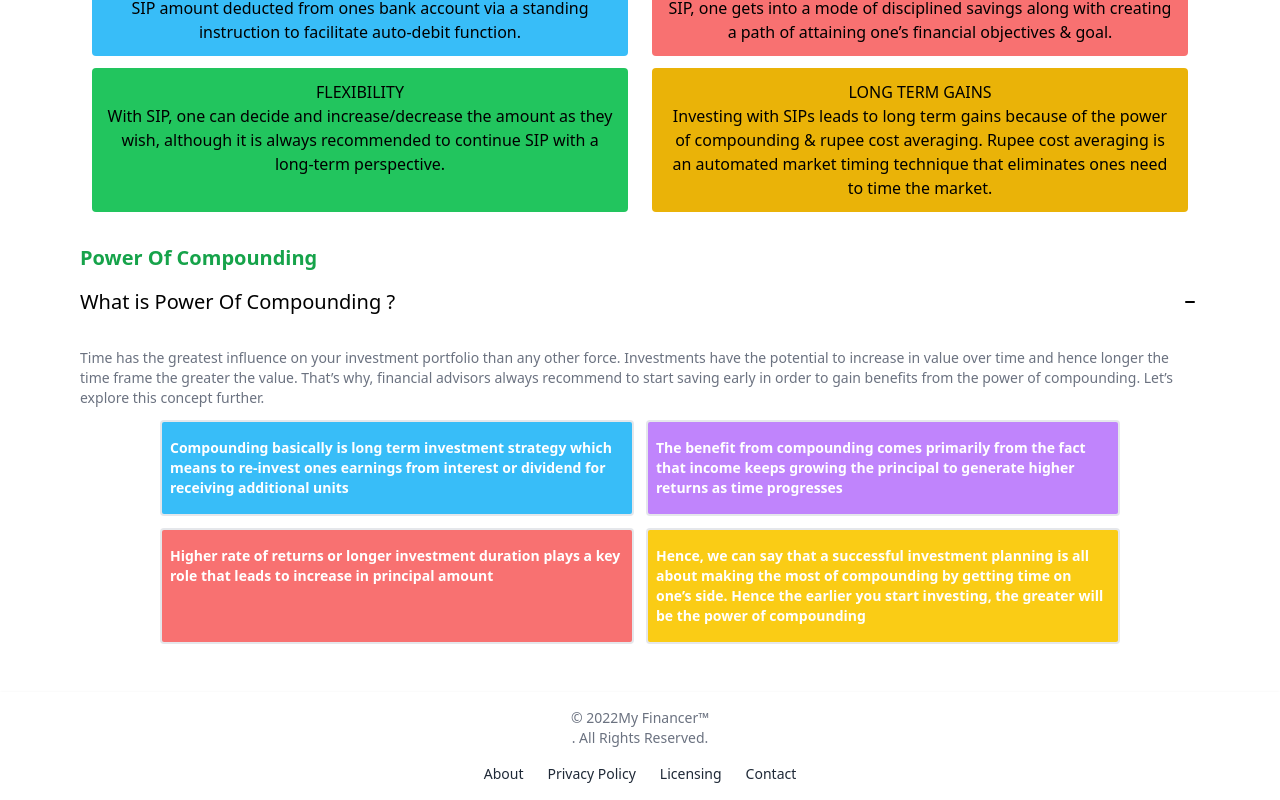
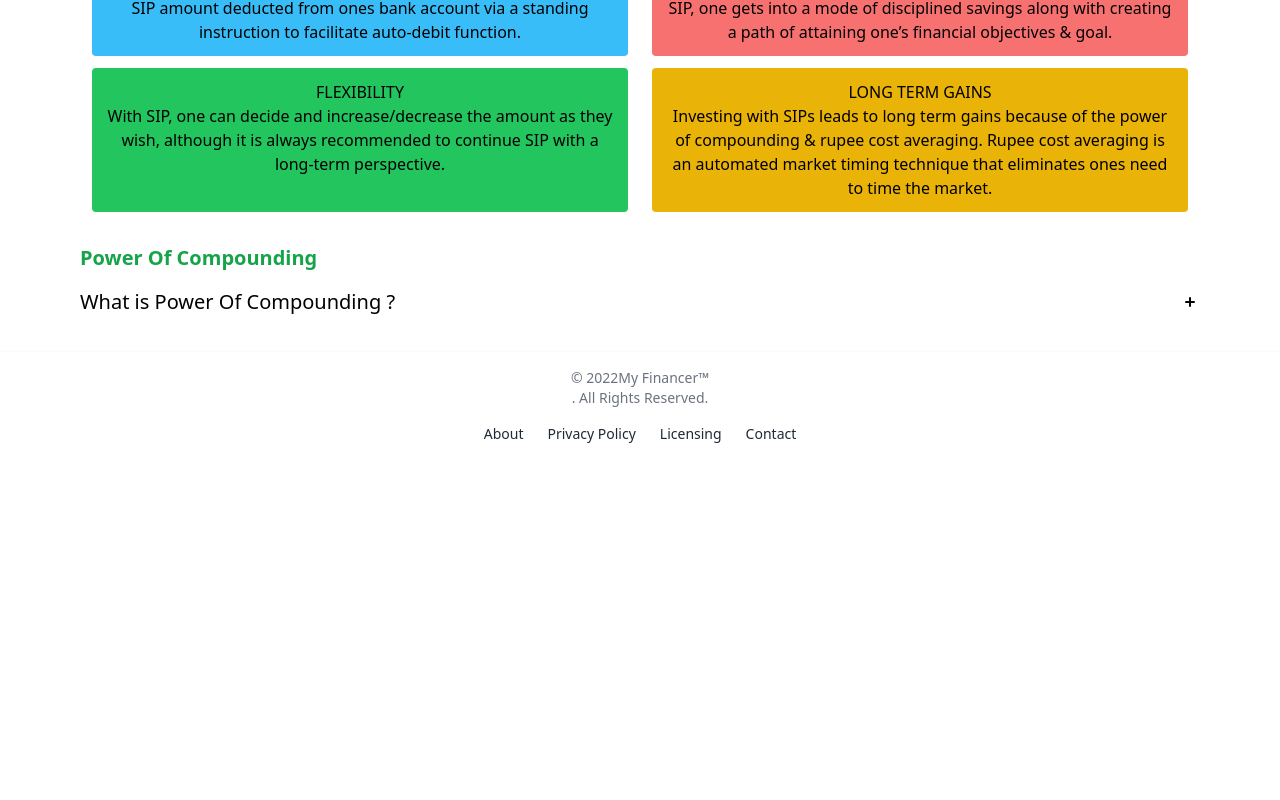
Before and after one commit to veeresh-27/businessProfile, a Next.js app: page /mutualfunds in a window 1280 px wide. Shown: the part 3060-3860 px from the top of the page. After the commit the page ends 3520 px from the top, so only its background shows below. Built offline with nearby package versions, Linux system fonts and the light colour scheme.

Commit message:
accordian added in mutual fund page

```diff
--- a/pages/mutualfunds/index.js
+++ b/pages/mutualfunds/index.js
@@ -10,7 +10,7 @@ import { MutualFundCard } from "../../components/mutualfundCard";
 // import { Card } from "../../components/card";
 
 export default function MutualFunds() {
-  const [open, setOpen] = useState(1);
+  const [open, setOpen] = useState(0);
 
   const handleOpen = (value) => {
     setOpen(open === value ? 0 : value);
```
